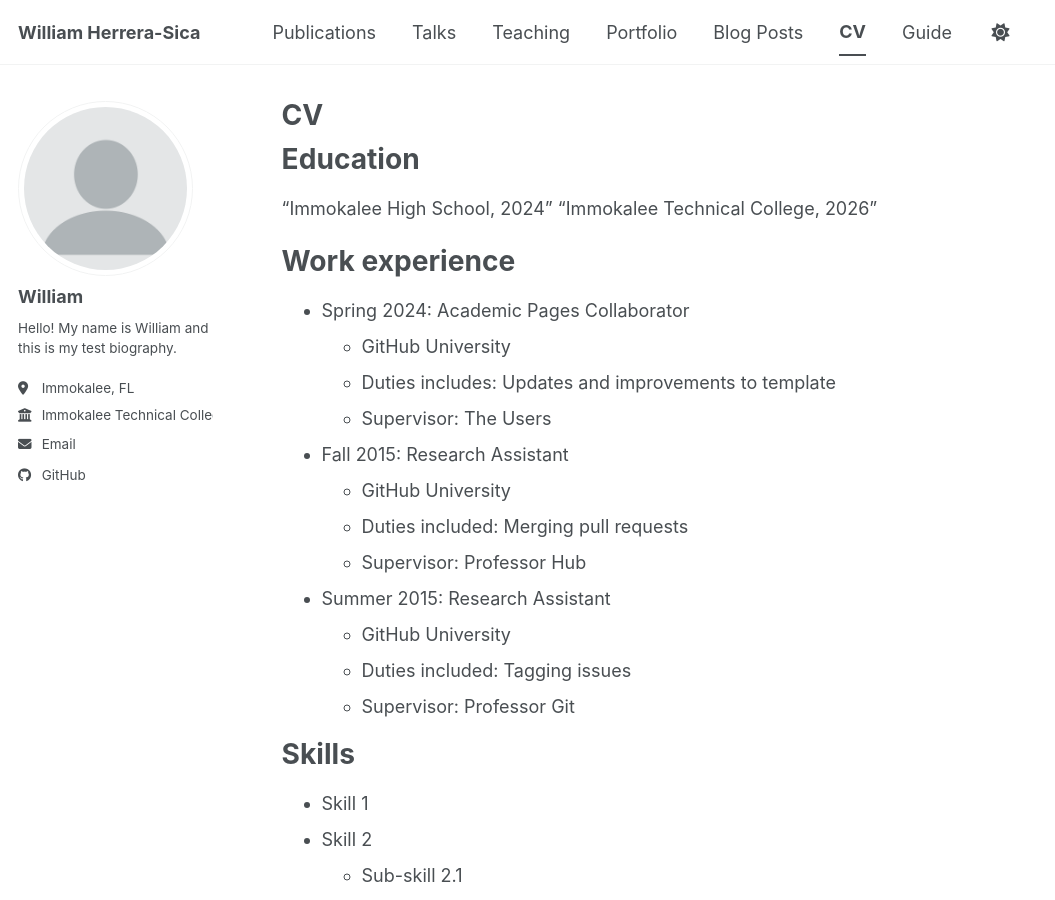
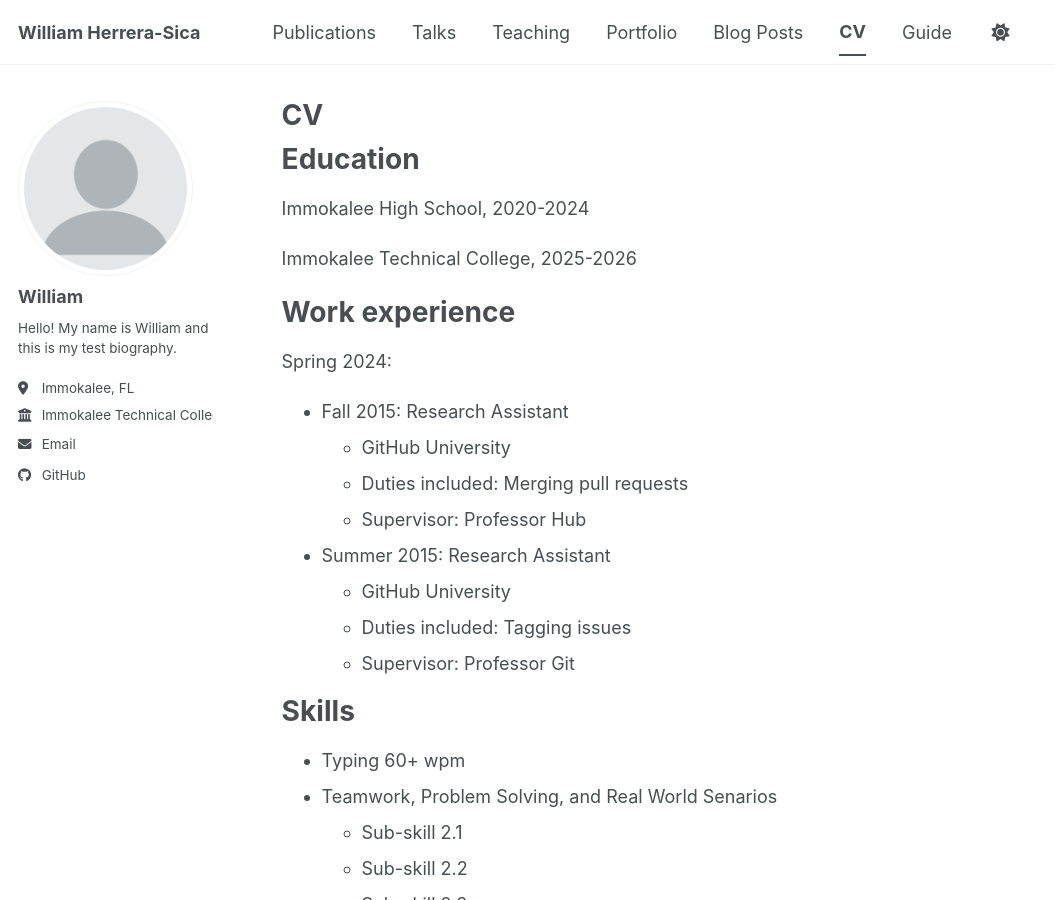
Before and after one commit to herreraw1/herreraw1.github.io, a Jekyll site: the page built from _pages/cv.md, in a window 1280 px wide and 900 px high. Shown: the whole window, without its empty margins (0-1055 px from the left). Built offline with Jekyll 4.4.1, drawn with Linux system fonts in a browser that asks for light colours; a script bundle is joined from its source files by our own code; library files that are not in the unit come from our copies.

Commit message:
Update cv.md

```diff
--- a/_pages/cv.md
+++ b/_pages/cv.md
@@ -11,15 +11,13 @@ redirect_from:
 
 Education
 ======
-"Immokalee High School, 2024"
-"Immokalee Technical College, 2026"
+Immokalee High School, 2020-2024
+
+Immokalee Technical College, 2025-2026
 
 Work experience
 ======
-* Spring 2024: Academic Pages Collaborator
-  * GitHub University
-  * Duties includes: Updates and improvements to template
-  * Supervisor: The Users
+Spring 2024:
 
 * Fall 2015: Research Assistant
   * GitHub University
@@ -33,8 +31,8 @@ Work experience
 
 Skills
 ======
-* Skill 1
-* Skill 2
+* Typing 60+ wpm
+* Teamwork, Problem Solving, and Real World Senarios
   * Sub-skill 2.1
   * Sub-skill 2.2
   * Sub-skill 2.3
```
